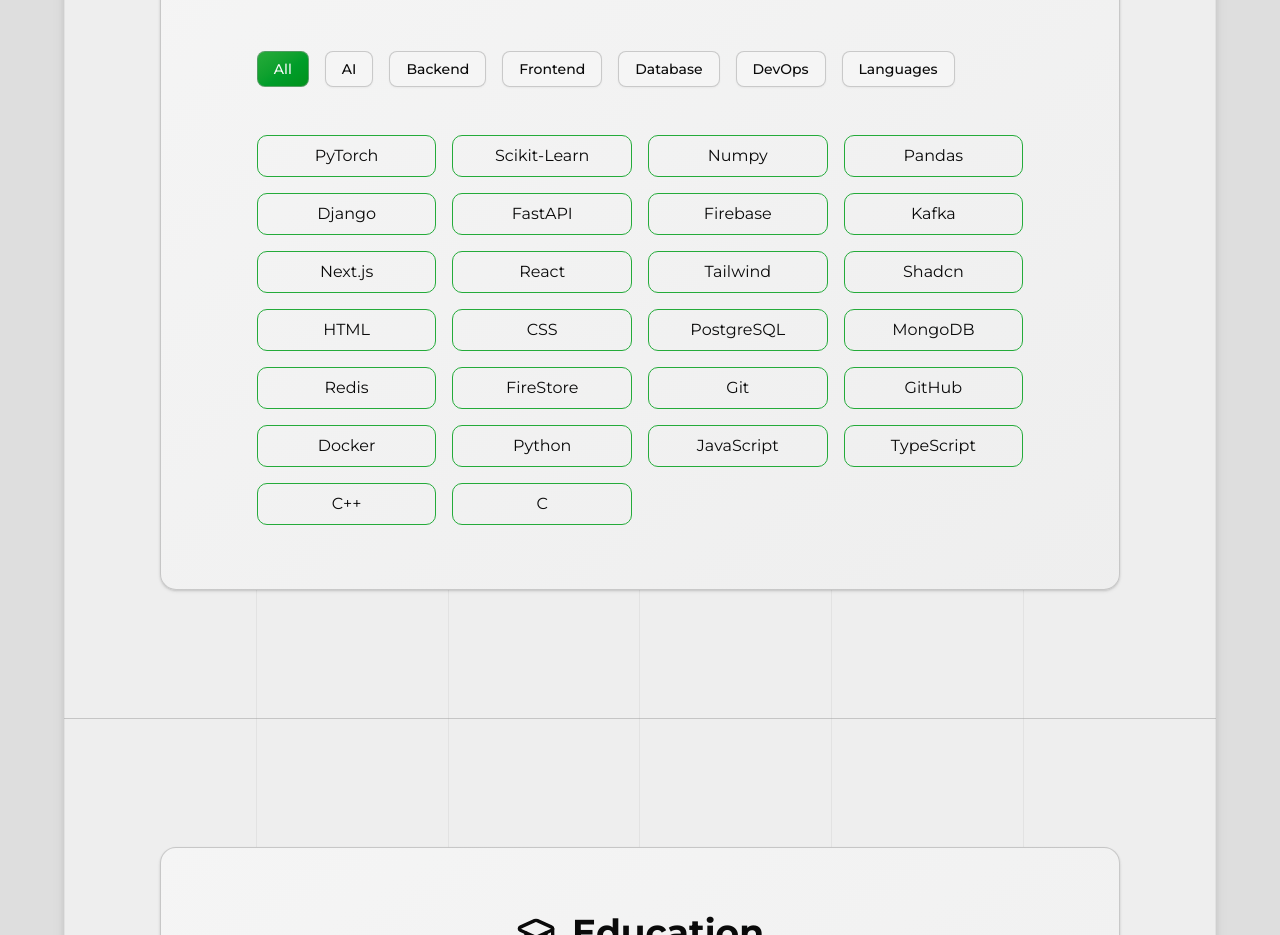
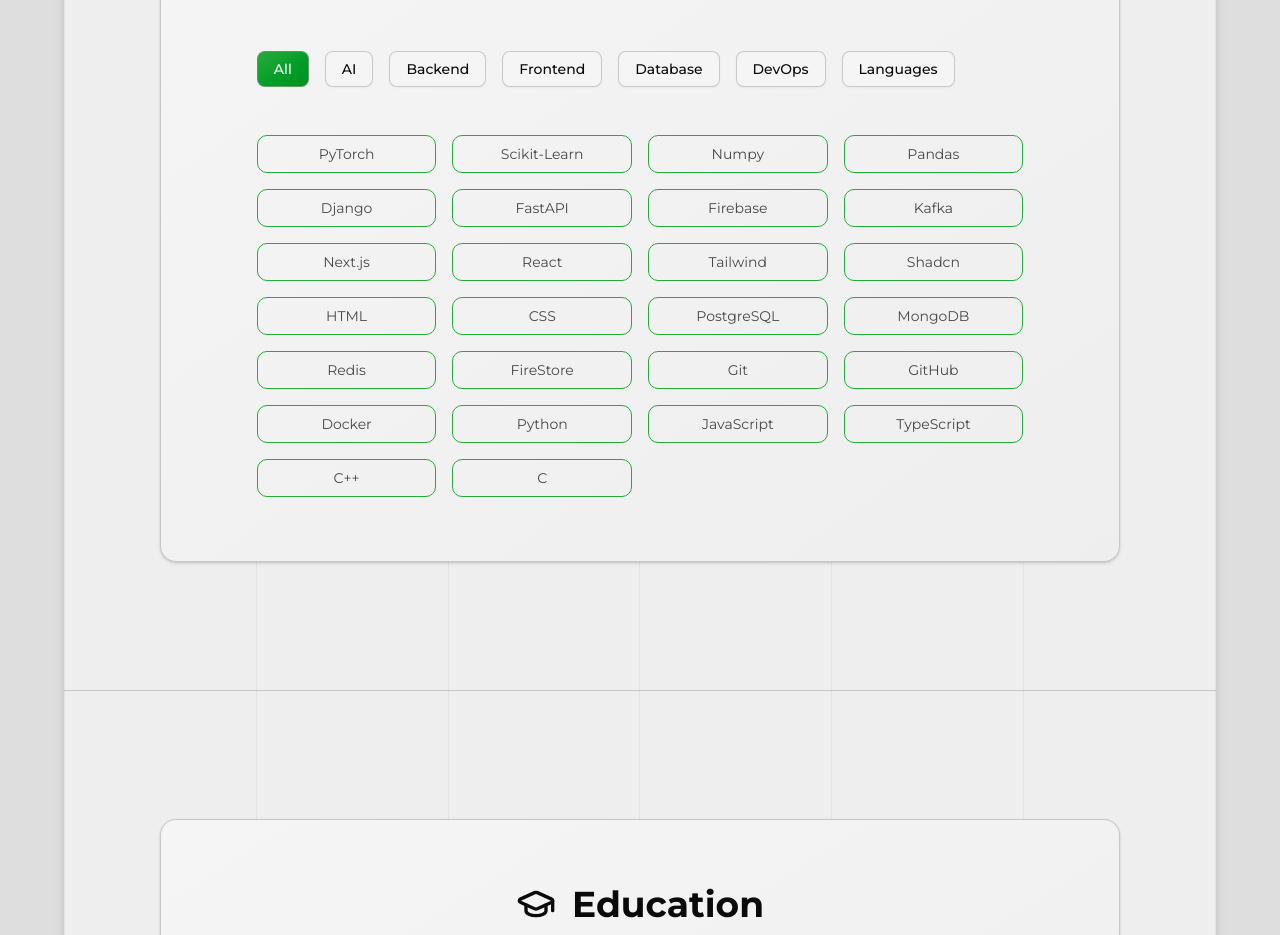
Before and after one commit to Akbro23/akbro23.github.io, a Next.js app: page / in a window 1280 px wide. Shown: the part 1980-2915 px from the top of the page. Built offline with nearby package versions, Linux system fonts and the light colour scheme.

Commit message:
fix (skills): styling

```diff
--- a/components/skills.tsx
+++ b/components/skills.tsx
@@ -69,7 +69,7 @@
             {filteredSkills?.map((skill, index) => (
               <div
                 key={index}
-                className="border border-primary bg-transparent rounded-lg py-2 text-center hover:bg-input dark:hover:border-input transition"
+                className="border border-primary bg-transparent rounded-lg py-2 text-center hover:bg-input dark:hover:border-input transition text-muted-foreground text-sm"
               >
                 {skill}
               </div>
```
